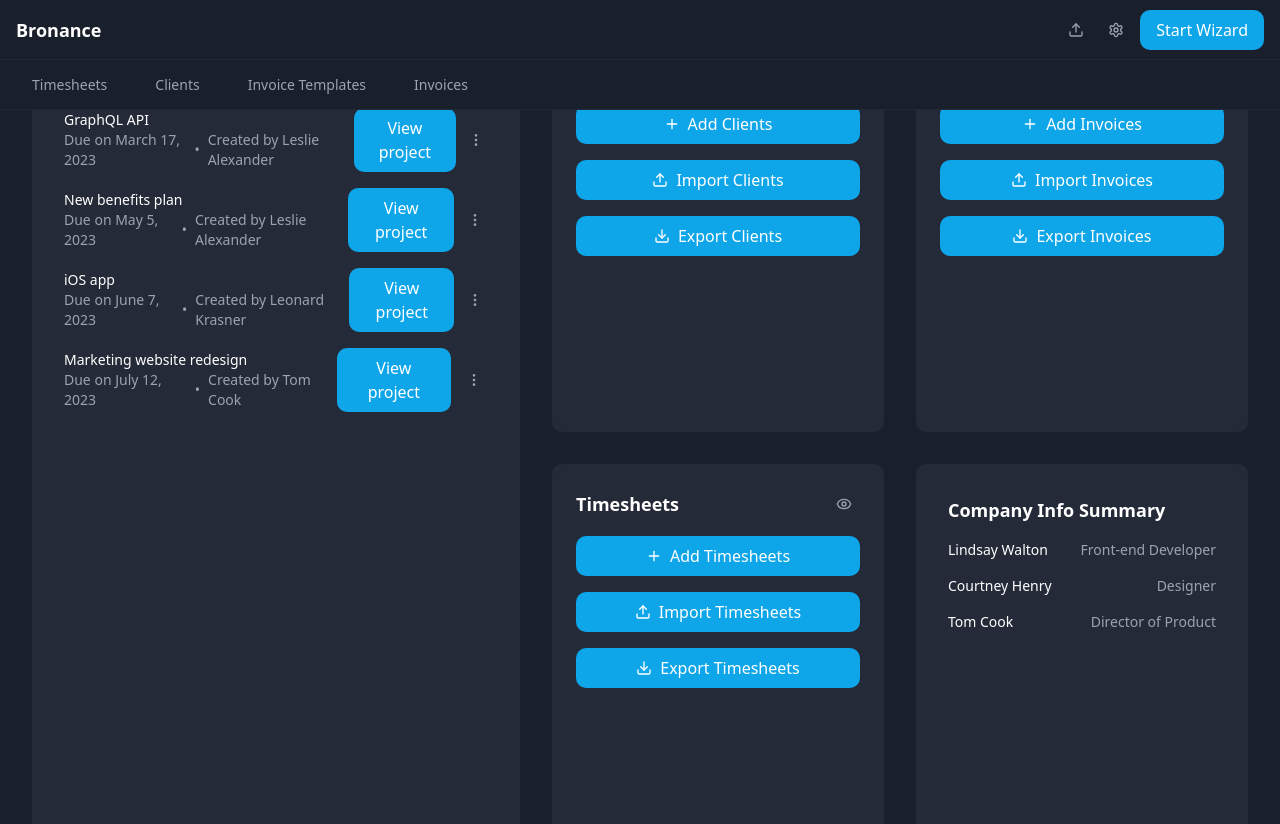
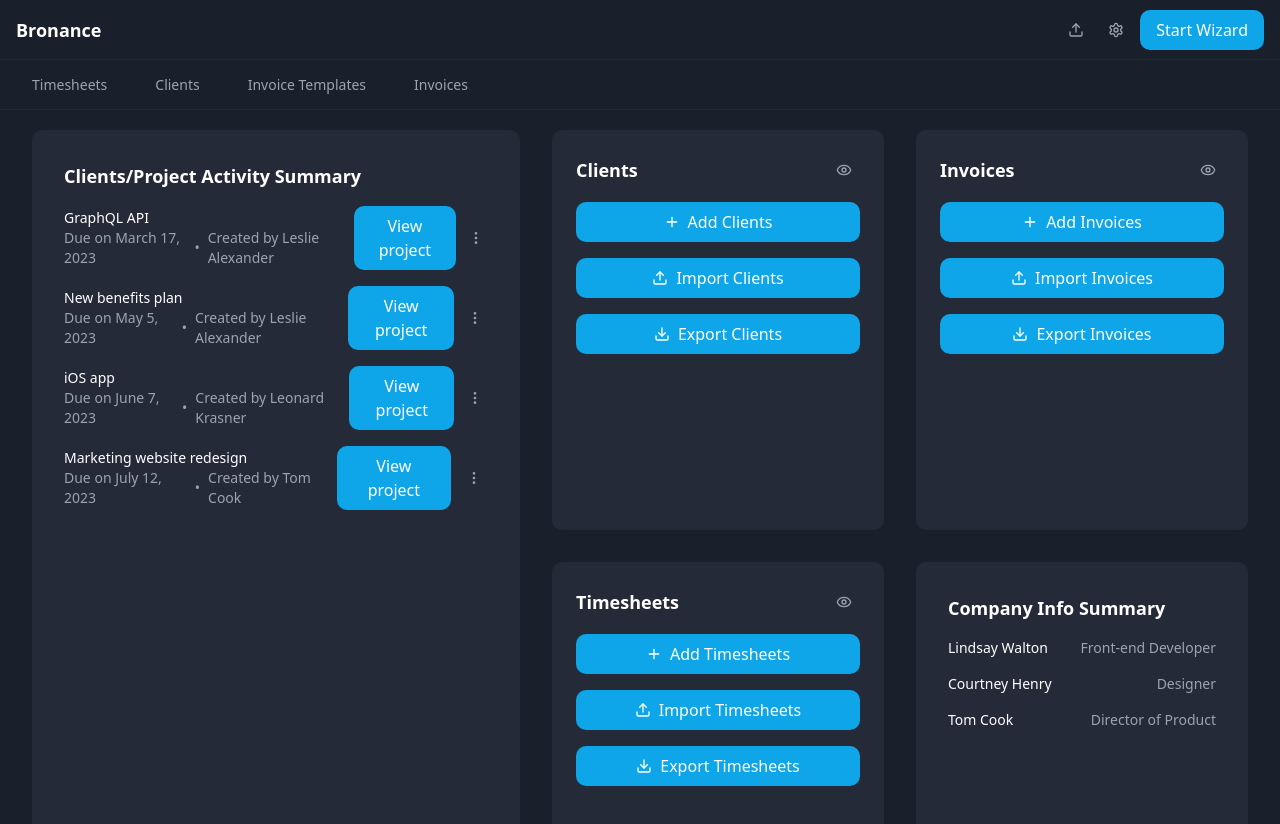
Before and after one commit to brovio/jibinvoicing, a React (Vite) app: page / in a window 1280 px wide. Shown: the top 824 px of the page. Built offline with nearby package versions, Linux system fonts and the light colour scheme.

Commit message:
Fix layout overflow issue
Adjust the layout to ensure that the top elements in the main section are not hidden behind the menu, addressing the overflow issue that affects the visibility of content at the top of the page.
[skip gpt_engineer]

```diff
--- a/src/components/Layout.tsx
+++ b/src/components/Layout.tsx
@@ -6,7 +6,7 @@ export const Layout = ({ children }: { children: React.ReactNode }) => {
     <div className="min-h-screen bg-[#1A1F2C]">
       <Header />
       <Navigation />
-      <main className="p-8">{children}</main>
+      <main className="pt-[130px] px-8 pb-8">{children}</main>
     </div>
   );
 };
--- a/src/pages/Landing.tsx
+++ b/src/pages/Landing.tsx
@@ -37,7 +37,7 @@ const staffData = [
 
 const Landing = () => {
   return (
-    <div className="grid grid-cols-12 gap-8 h-[calc(100vh-4rem)]">
+    <div className="grid grid-cols-12 gap-8 h-[calc(100vh-130px)]">
       {/* Left column - Project Activity - Now 5 columns instead of 4 */}
       <div className="col-span-5">
         <div className="bg-dashboard-card border-dashboard-card rounded-[10px] p-8">
```
